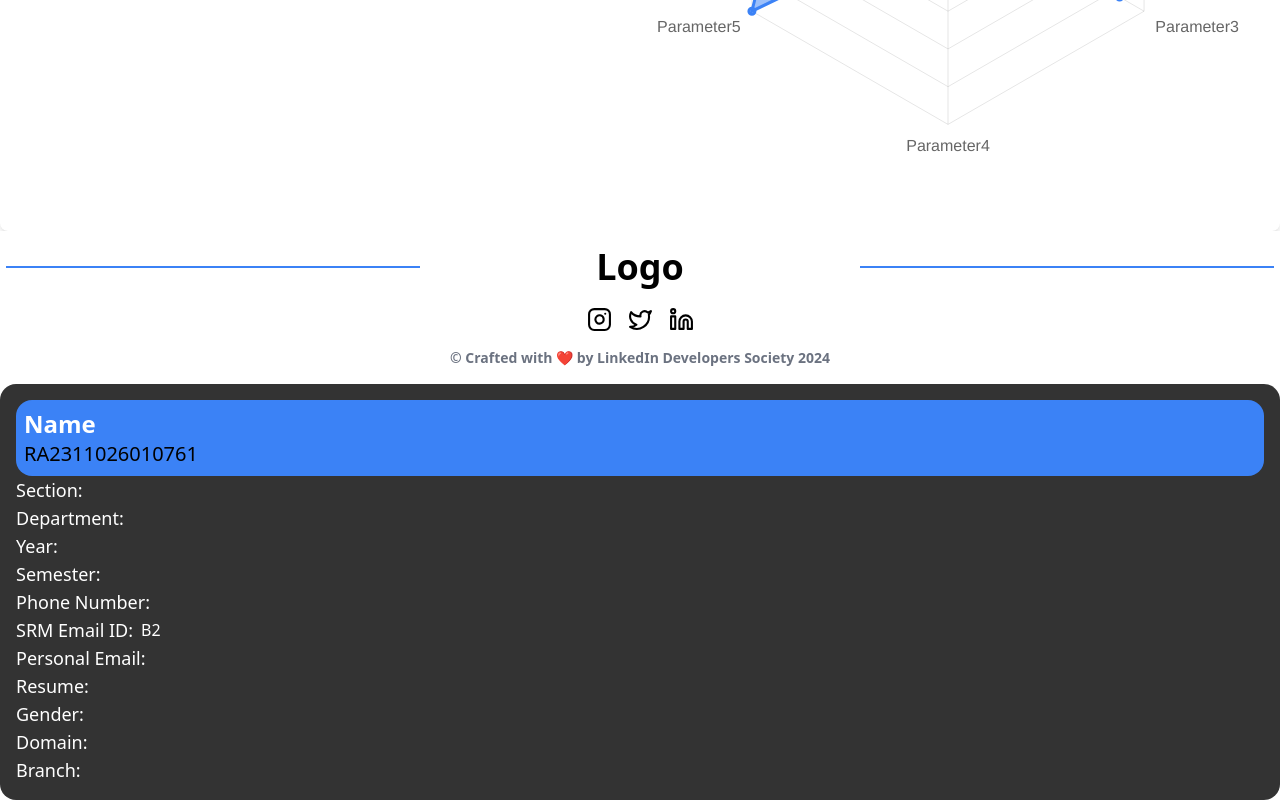
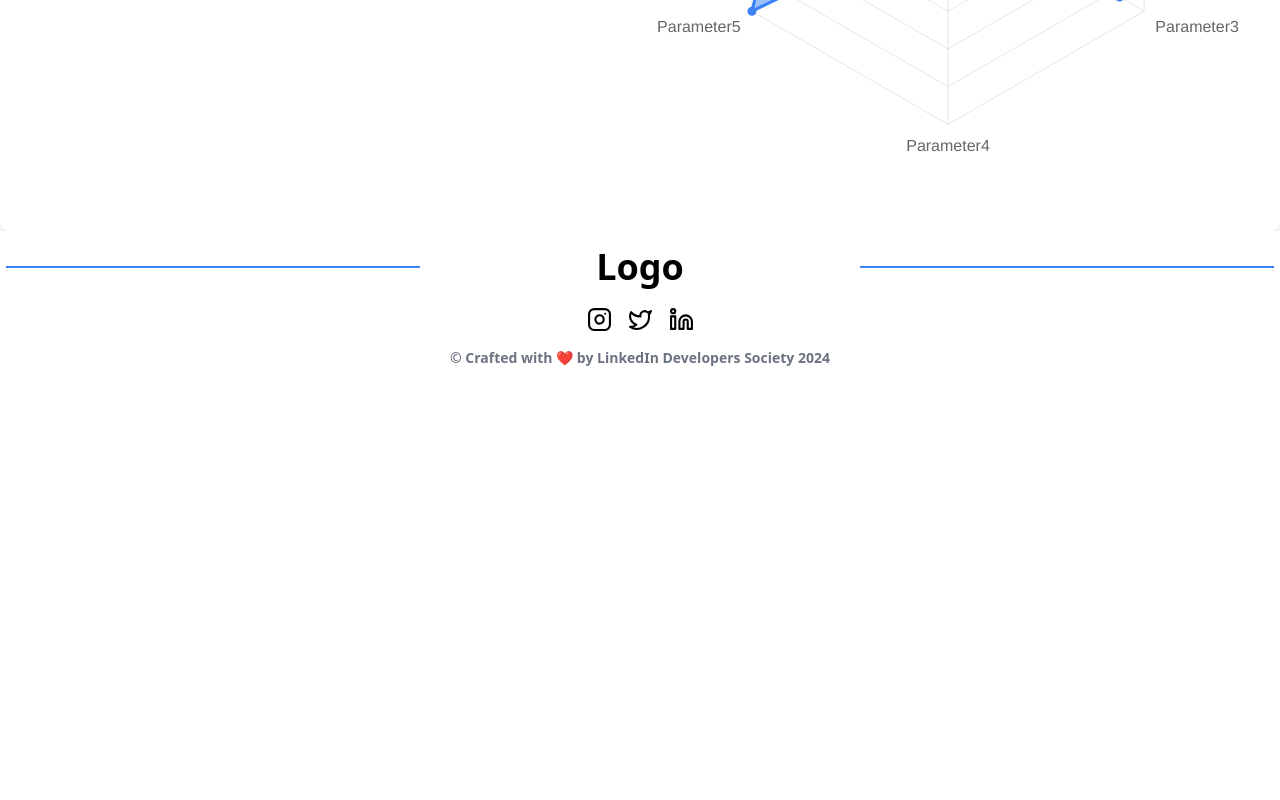
Before and after one commit to Whis2903/official-website, a Next.js app: page / in a window 1280 px wide. Shown: the part 1801-2601 px from the top of the page. After the commit the page ends 2185 px from the top, so only its background shows below. Built offline with nearby package versions, Linux system fonts and the light colour scheme.

Commit message:
chore: fix home page

```diff
--- a/app/page.tsx
+++ b/app/page.tsx
@@ -13,7 +13,6 @@ const HomePage: React.FC = () => {
       <Carousel />
       <Domain/>
       <Footer/>
-      <NewJoin/>
     </div>
   );
 };
```
